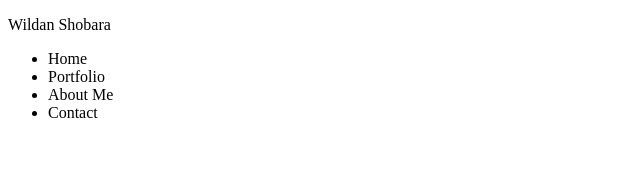
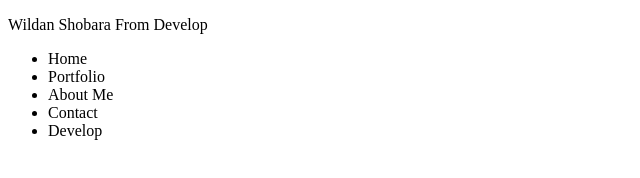
Before and after one commit to wildansob/git-basic, a plain HTML site: page index.html in a window 1280 px wide. Shown: the whole page, without its empty margins (0-640 px from the left). Drawn offline with Linux system fonts and the light colour scheme.

Commit message:
move to development

```diff
--- a/index.html
+++ b/index.html
@@ -7,7 +7,7 @@
     <title>Wildan Shobara</title>
   </head>
   <body>
-    <p>Wildan Shobara</p>
+    <p>Wildan Shobara From Develop</p>
 
 
     <ul>
@@ -15,6 +15,7 @@
       <li>Portfolio</li>
       <li>About Me</li>
       <li>Contact</li>
+      <li>Develop</li>
     </ul>
     <script src="script.js"></script>
   </body>
--- a/script.js
+++ b/script.js
@@ -1 +1 @@
-console.log('Wildan Shobara');
+console.log('Wildan Shobara Development');
```
